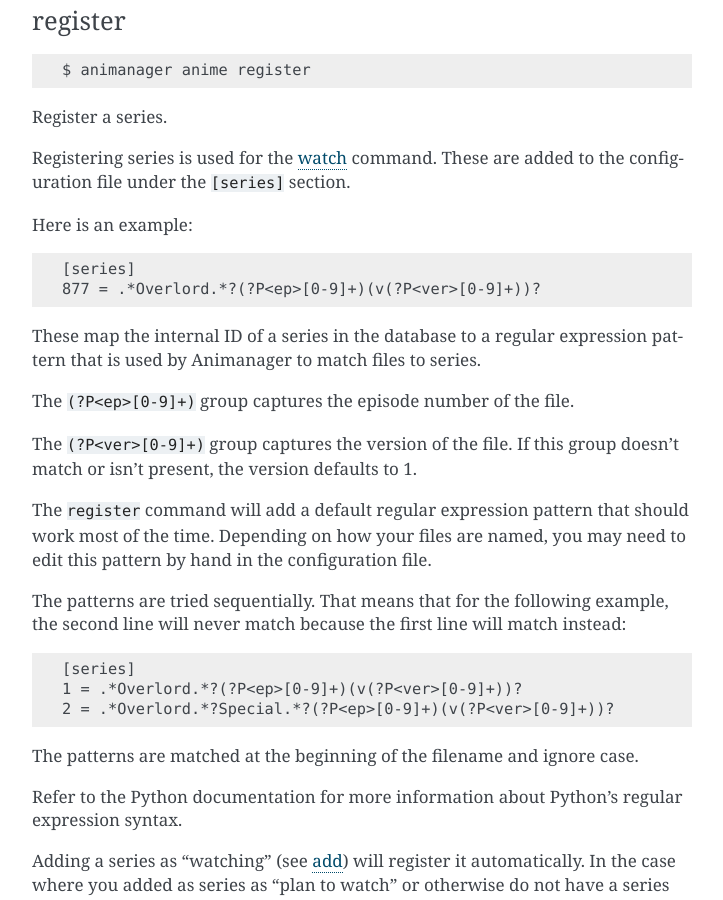
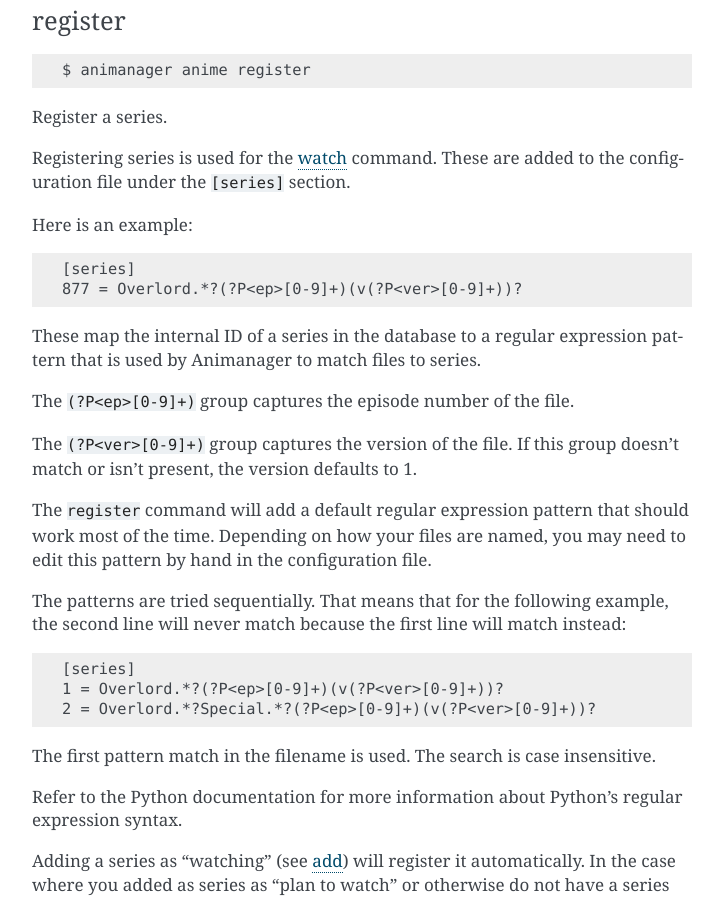
Before and after one commit to darkfeline/animanager, a Sphinx documentation site: the page built from doc/commands.rst, in a window 1280 px wide and 900 px high, scrolled down 2331 px. Shown: the whole window, without its empty margins (388-1111 px from the left). Built offline with Sphinx 7.4.7, drawn with Linux system fonts in a browser that asks for light colours; pages that are not in the unit, such as notebooks, are missing from menus.

Commit message:
Change watch regexp to match anywhere

```diff
--- a/doc/commands.rst
+++ b/doc/commands.rst
@@ -130,7 +130,7 @@ configuration file under the ``[series]`` section.
 Here is an example::
 
   [series]
-  877 = .*Overlord.*?(?P<ep>[0-9]+)(v(?P<ver>[0-9]+))?
+  877 = Overlord.*?(?P<ep>[0-9]+)(v(?P<ver>[0-9]+))?
 
 These map the internal ID of a series in the database to a regular expression
 pattern that is used by Animanager to match files to series.
@@ -148,10 +148,10 @@ The patterns are tried sequentially.  That means that for the following example,
 the second line will never match because the first line will match instead::
 
   [series]
-  1 = .*Overlord.*?(?P<ep>[0-9]+)(v(?P<ver>[0-9]+))?
-  2 = .*Overlord.*?Special.*?(?P<ep>[0-9]+)(v(?P<ver>[0-9]+))?
+  1 = Overlord.*?(?P<ep>[0-9]+)(v(?P<ver>[0-9]+))?
+  2 = Overlord.*?Special.*?(?P<ep>[0-9]+)(v(?P<ver>[0-9]+))?
 
-The patterns are matched at the beginning of the filename and ignore case.
+The first pattern match in the filename is used.  The search is case insensitive.
 
 Refer to the Python documentation for more information about Python's regular
 expression syntax.
```
Also changed, not shown: CHANGELOG.md (+3 -0 lines), 2 other files.
